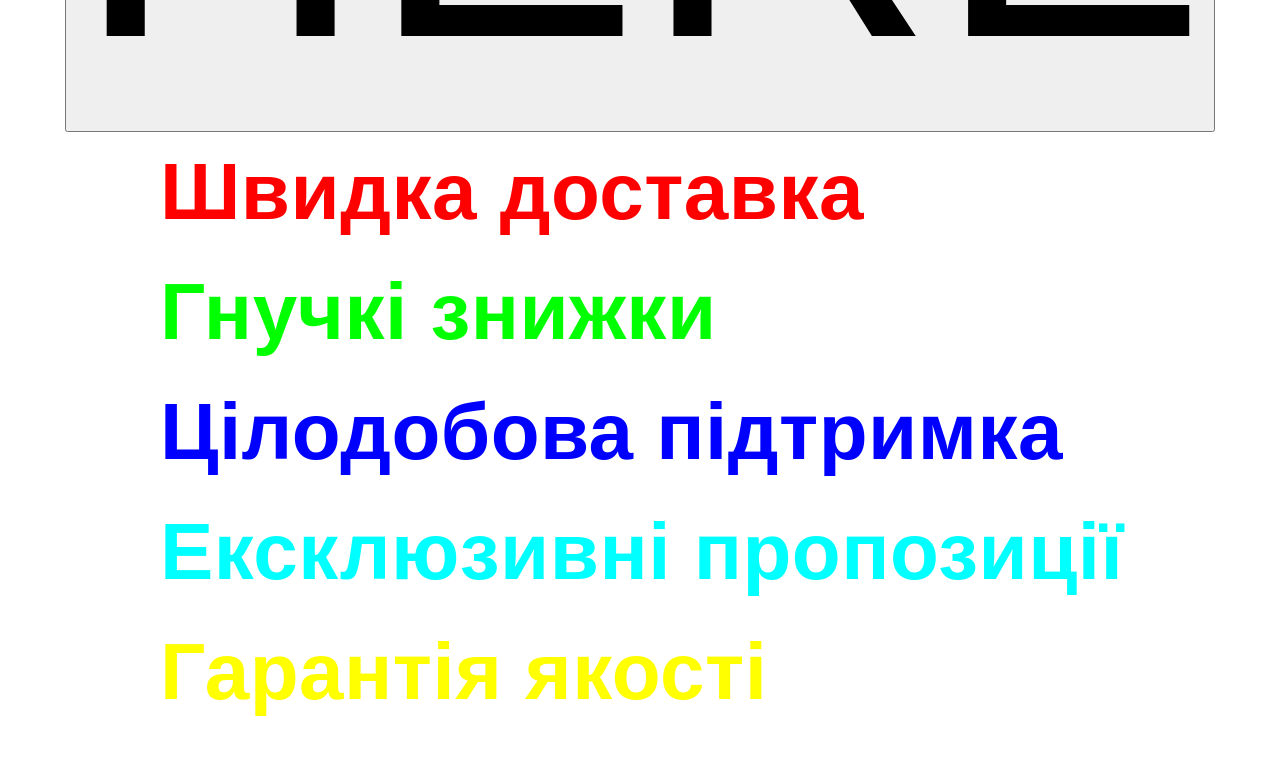
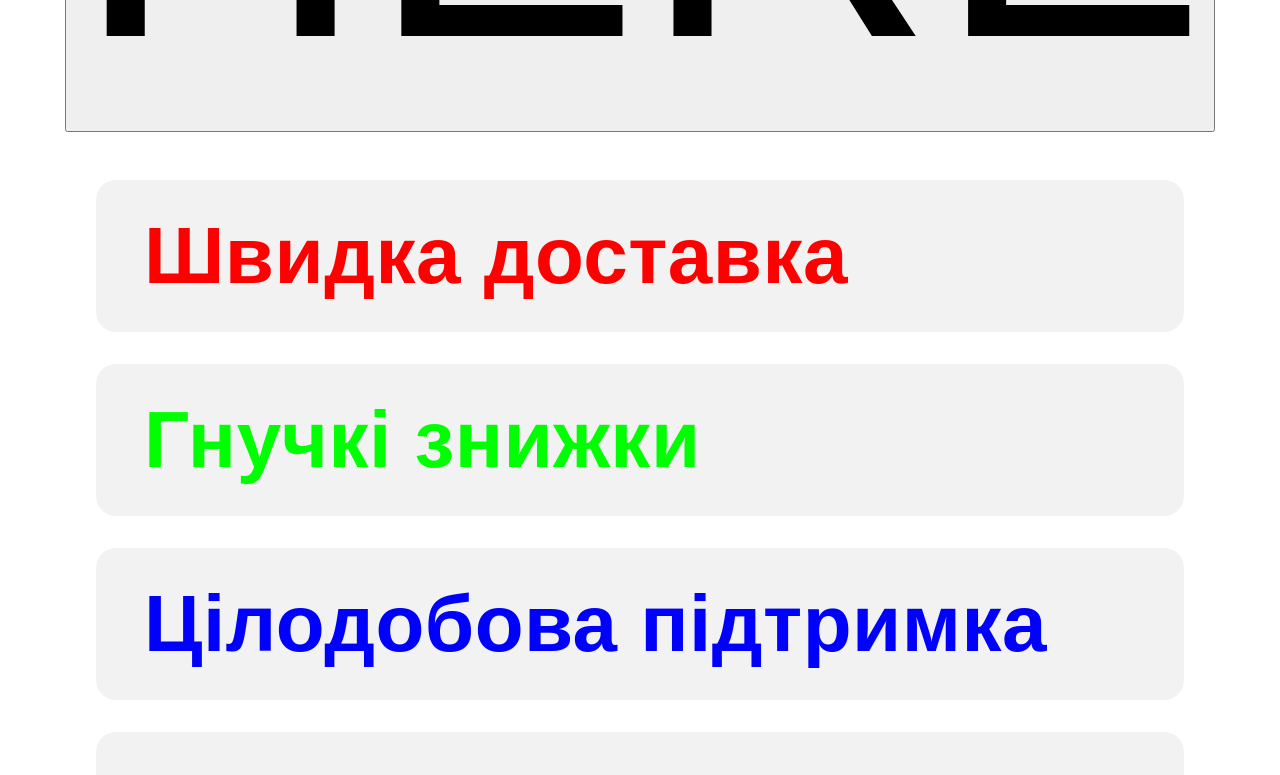
Before and after one commit to sselesnes/self-blended-react-ts, a React (Vite) app: page / in a window 1280 px wide. Shown: the part 800-1575 px from the top of the page. Before the commit the page ends 1532 px from the top, so only its background shows below. Built offline with nearby package versions, Linux system fonts and the light colour scheme.

Commit message:
benefits styles

```diff
--- a/src/components/App/App.module.css
+++ b/src/components/App/App.module.css
@@ -1,3 +1,10 @@
+.benefits {
+  display: flex;
+  flex-direction: column;
+  max-width: 70rem;
+  margin: 2rem auto;
+}
+
 /* Mobile devices */
 .container {
   min-width: 320px;
@@ -5,9 +12,7 @@
   padding: 0 20px;
   margin: 0 auto;
 }
-ul {
-  list-style: square;
-}
+
 /* Tablet devices */
 @media only screen and (min-width: 768px) {
   .container {
--- a/src/components/App/App.tsx
+++ b/src/components/App/App.tsx
@@ -21,7 +21,7 @@ export default function App() {
       <Header clicks={clicks} />
       <Hero setClicks={setClicks} clicks={clicks} />
       {benefits.length && (
-        <ul>
+        <ul className={css.benefits}>
           {benefits.map((benefit, index) => (
             <Benefits key={index} name={benefit.name} color={benefit.color} />
           ))}
--- a/src/components/Benefits/Benefits.module.css
+++ b/src/components/Benefits/Benefits.module.css
@@ -1,25 +1,29 @@
+.colored {
+  background-color: rgba(0, 0, 0, 0.05);
+  margin: 1rem;
+  padding: 1rem 3rem;
+  border-radius: 20px;
+}
 .benefit {
-  display: flex;
-  /* justify-content: center;
-  text-align: center; */
+  /* display: flex;
+  align-items: center;
+  justify-content: flex-start; */
   font-size: 1rem;
   line-height: 1;
-  max-width: 60rem;
-  padding-left: 5rem;
+  /* padding-left: 5rem; */
 }
 
 @media only screen and (min-width: 768px) {
   .benefit {
     font-size: 3rem;
-    padding-left: 10rem;
+    /* padding-left: 10rem; */
   }
 }
 
 @media only screen and (min-width: 1280px) {
   .benefit {
-    max-width: 70rem;
     font-size: 5rem;
-    padding-left: 8rem;
+    /* padding-left: 8rem; */
     line-height: 1.5;
   }
 }
```
Also changed, not shown: src/components/Benefits/Benefits.tsx (+2 -6 lines).
